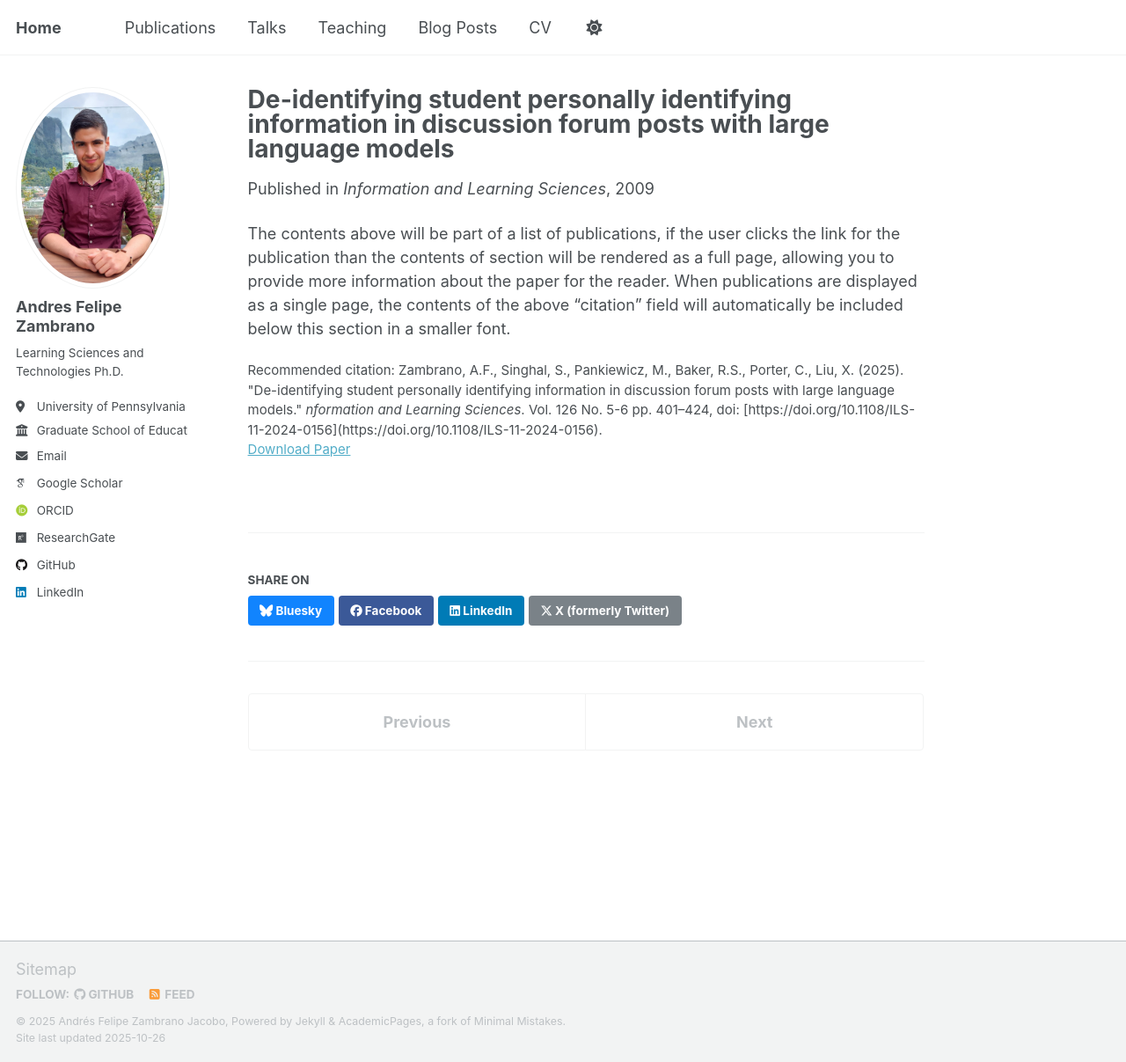
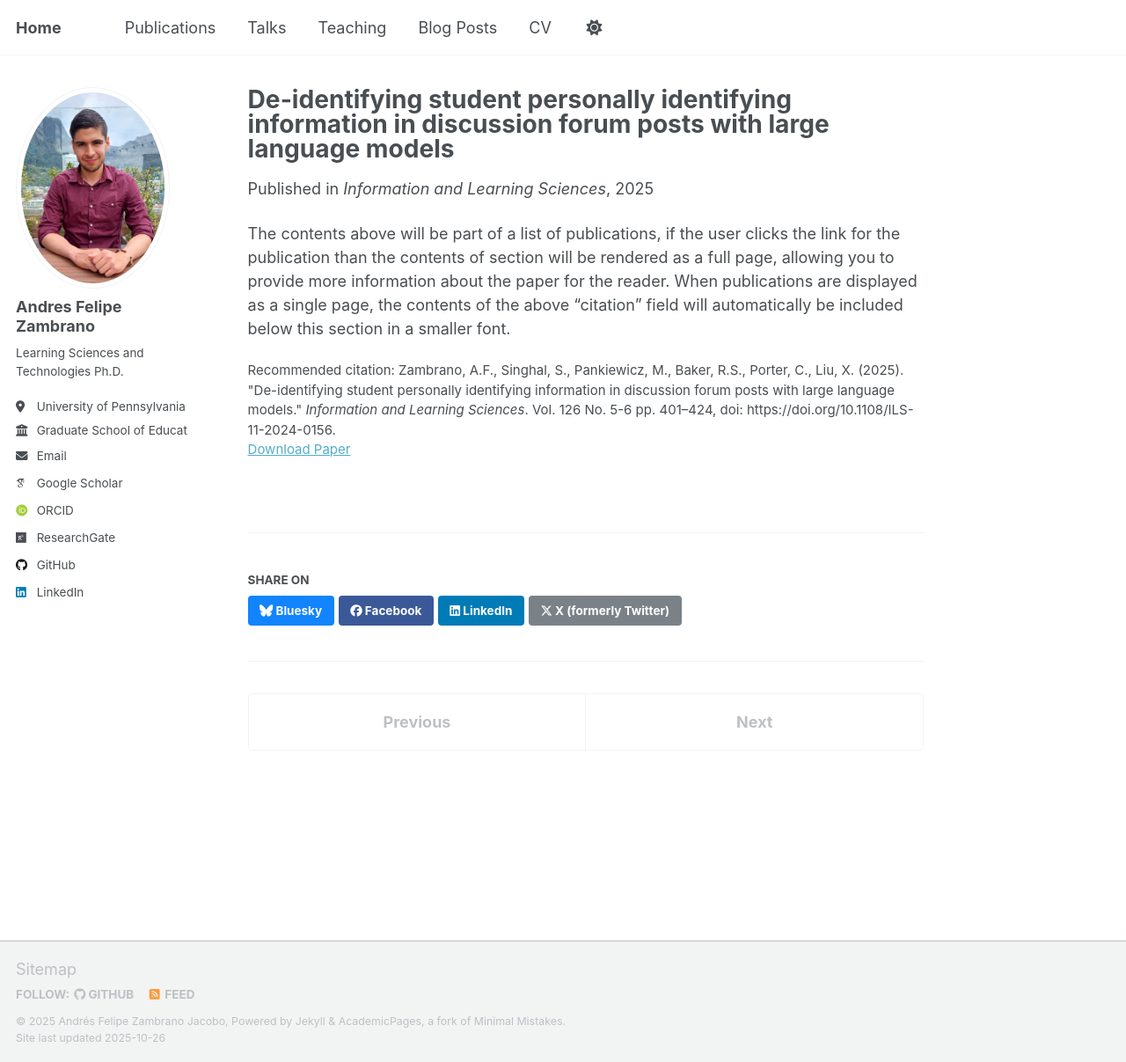
Before and after one commit to afzambrano/afzambrano.github.io, a Jekyll site: the page built from _publications/2009-10-01-paper-title-number-1.md, in a window 1280 px wide and 1207 px high. Shown: the whole window at 88% size. Built offline with Jekyll 4.4.1, drawn with Linux system fonts in a browser that asks for light colours; some web fonts are replaced; a script that is not in the unit is left out.

Commit message:
Update 2009-10-01-paper-title-number-1.md

```diff
--- a/_publications/2009-10-01-paper-title-number-1.md
+++ b/_publications/2009-10-01-paper-title-number-1.md
@@ -4,9 +4,9 @@ collection: publications
 category: manuscripts
 permalink: /publication/2025-de-identification-journal
 excerpt: 'This study evaluates the effectiveness of three large language models (LLMs)—GPT-4o, Llama 3.3 70B, and Llama 3.1 8B—in redacting personally identifying information (PII) from forum data in massive open online courses (MOOCs). Forum posts from students enrolled in nine MOOCs were de-identified by three human reviewers and by the LLMs using standardized prompts. Discrepancies between human and model redactions were analyzed to identify systematic error patterns. All models achieved an average recall above 0.9, successfully identifying most PII and even detecting instances overlooked by humans; however, their precision was lower—0.579 for GPT-4o, 0.506 for Llama 3.3, and 0.262 for Llama 3.1—indicating a tendency to over-redact non-PII text such as names and locations. Although data from several courses were used to improve generalizability, performance may vary across other contexts, and future models may yield better accuracy. The use of downloadable, locally deployable LLMs allows researchers to de-identify sensitive educational data without relying on third-party services, ensuring student privacy. This work contributes by assessing open-weight models for large-scale text de-identification, offering a privacy-preserving alternative to proprietary systems.'
-date: 2009-10-01
+date: 2025-04-07
 venue: 'Information and Learning Sciences'
-paperurl: '[Open Access Paper](https://www.emerald.com/ils/article/126/5-6/401/1246753/De-identifying-student-personally-identifying)'
-citation: 'Zambrano, A.F., Singhal, S., Pankiewicz, M., Baker, R.S., Porter, C., Liu, X. (2025). &quot;De-identifying student personally identifying information in discussion forum posts with large language models.&quot; <i>nformation and Learning Sciences</i>. Vol. 126 No. 5-6 pp. 401–424, doi: [https://doi.org/10.1108/ILS-11-2024-0156](https://doi.org/10.1108/ILS-11-2024-0156).'
+paperurl: 'https://www.emerald.com/ils/article/126/5-6/401/1246753/De-identifying-student-personally-identifying'
+citation: 'Zambrano, A.F., Singhal, S., Pankiewicz, M., Baker, R.S., Porter, C., Liu, X. (2025). &quot;De-identifying student personally identifying information in discussion forum posts with large language models.&quot; <i>Information and Learning Sciences</i>. Vol. 126 No. 5-6 pp. 401–424, doi: https://doi.org/10.1108/ILS-11-2024-0156.'
 ---
 The contents above will be part of a list of publications, if the user clicks the link for the publication than the contents of section will be rendered as a full page, allowing you to provide more information about the paper for the reader. When publications are displayed as a single page, the contents of the above "citation" field will automatically be included below this section in a smaller font.
```
